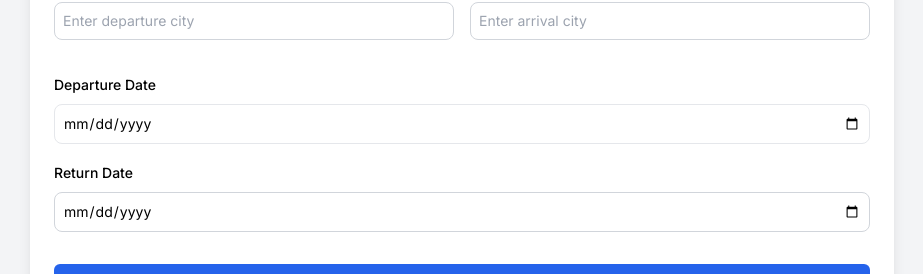
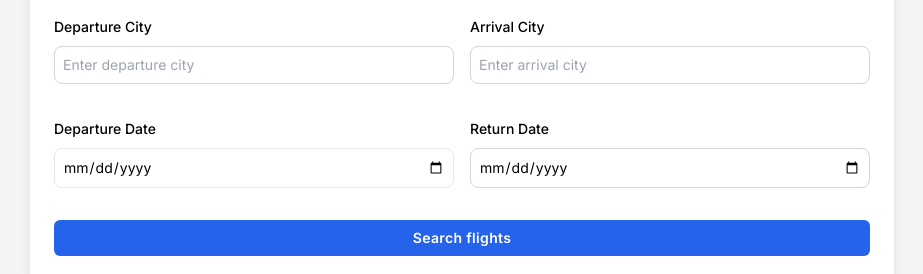
Before and after one commit to phscloq/flight-search-app, a Next.js app: page / in a window 1280 px wide. Shown: the part 355-629 px from the top of the page, without its empty margins (178-1101 px from the left). Built offline with nearby package versions, Linux system fonts and the light colour scheme; no server answers.

Commit message:
Update flight-date-inputs.tsx
Fixed typo

```diff
--- a/src/app/components/flight-date-inputs.tsx
+++ b/src/app/components/flight-date-inputs.tsx
@@ -24,7 +24,7 @@ export default function FlightDateInputs({inputErrors}:{inputErrors: InputsError
 
 
     return(
-      <div className='flex flex-col mobile-m:flew-row   sm:justify-between gap-4 w-full  mb-8'>
+      <div className='flex flex-col mobile-m:flex-row  sm:justify-between gap-4 w-full  mb-8'>
         <div className='flex-1'>
         <label className=' dark:text-white   text-sm font-medium leading-none' htmlFor="departureDate">Departure Date</label>
           <input className='text-black w-full py-2  px-2 rounded-lg
```
